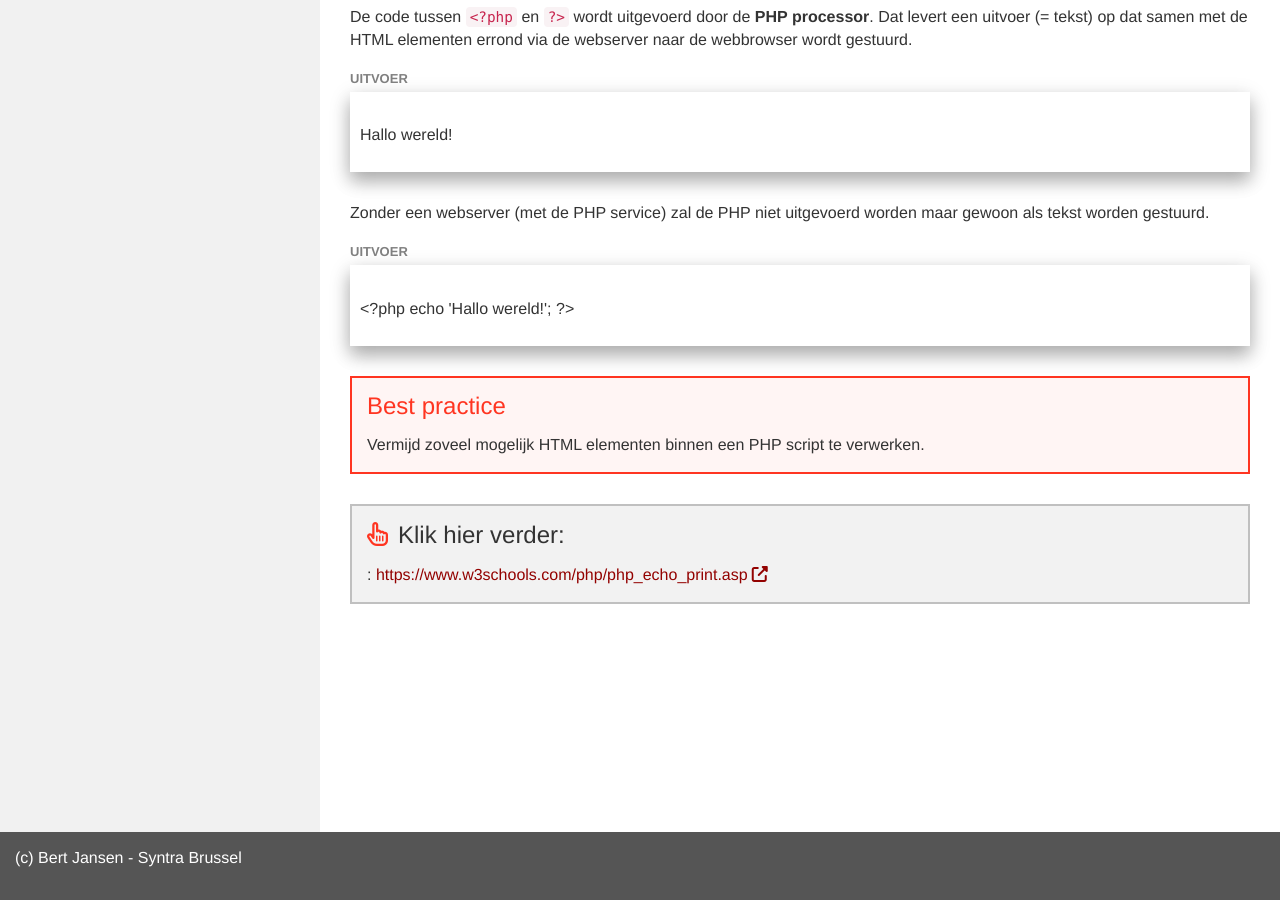
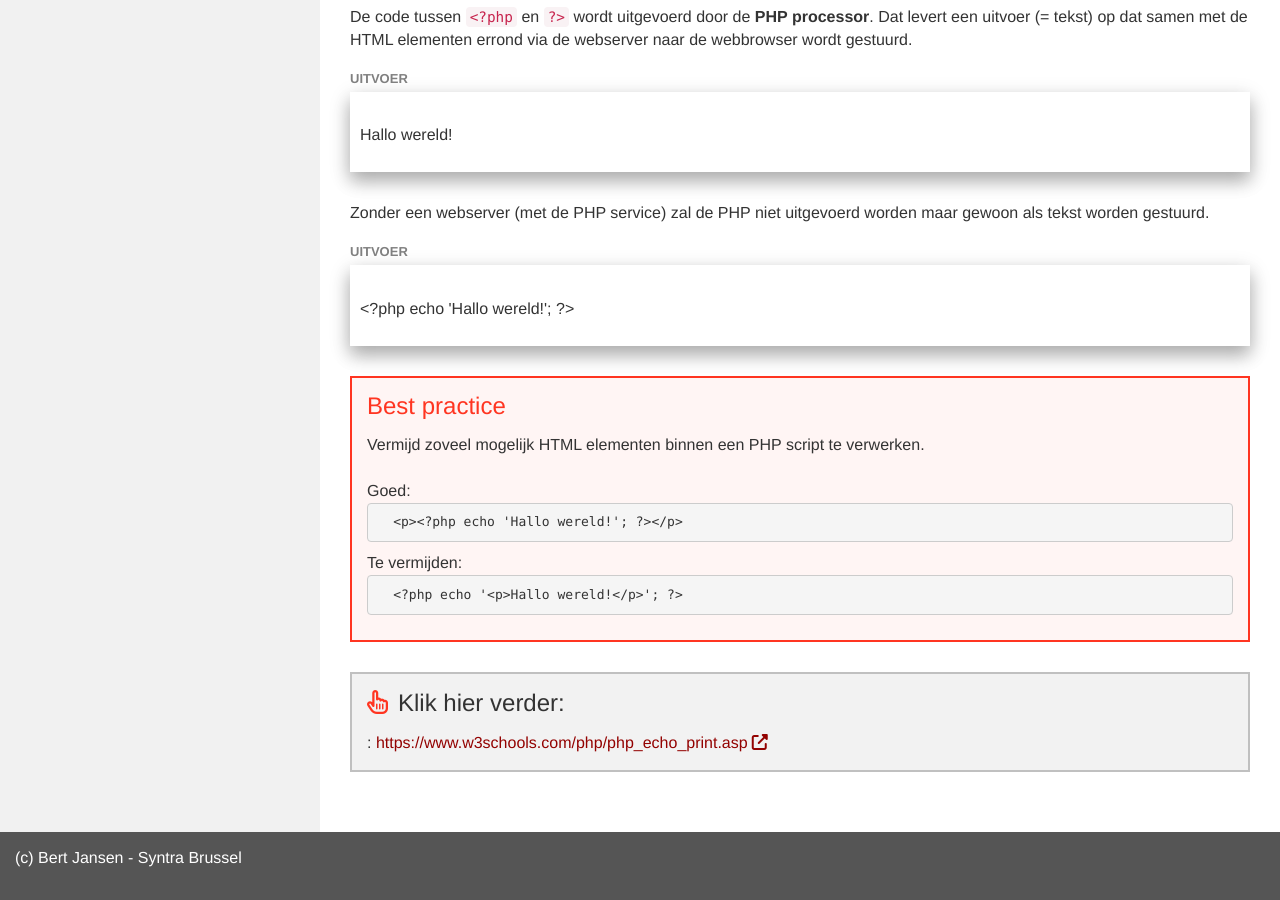
Before and after one commit to Syntra-Brussel/dynamische-webtechnieken, a Jekyll site: the page built from programmeren/html-vs-php.md, in a window 1280 px wide and 900 px high, scrolled down 668 px. Built offline with Jekyll 4.4.1, drawn with Linux system fonts in a browser that asks for light colours; nearby versions of some CDN libraries; a script that is not in the unit is left out.

Commit message:
Update html-vs-php.md

```diff
--- a/programmeren/html-vs-php.md
+++ b/programmeren/html-vs-php.md
@@ -48,4 +48,15 @@ Zonder een webserver (met de PHP service) zal de PHP niet uitgevoerd worden maar
 <div class="highlight">
 <h3>Best practice</h3>
 Vermijd zoveel mogelijk HTML elementen binnen een PHP script te verwerken.
+<br /><br />
+
+Goed:
+<pre data-enlighter-theme="beyond" data-enlighter-language="php">
+  &lt;p&gt;&lt;?php echo 'Hallo wereld!'; ?&gt;&lt;/p&gt;
+</pre>
+
+Te vermijden:
+<pre data-enlighter-theme="beyond" data-enlighter-language="php">
+  &lt;?php echo '&lt;p&gt;Hallo wereld!&lt;/p&gt;'; ?&gt;
+</pre>
 </div>
```
